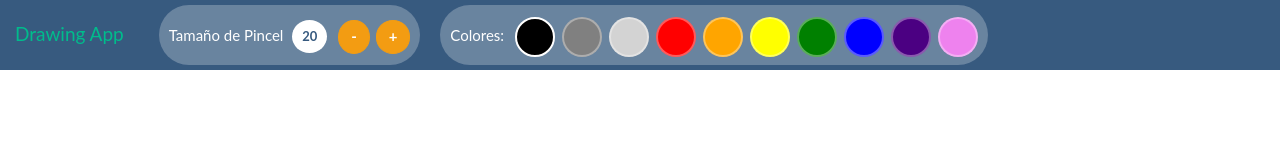
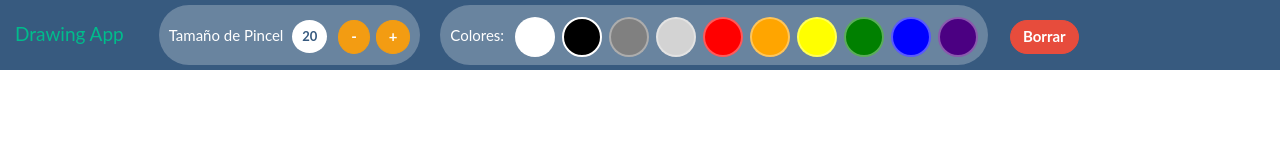
Before and after one commit to jjsanbra/canvas-exercices, a plain HTML site: page canvas-drawing.html in a window 1280 px wide. Drawn offline with nearby package versions, Linux system fonts and the light colour scheme.

Commit message:
Agregado de Borrador e inicialización de Stage

```diff
--- a/canvas-drawing.html
+++ b/canvas-drawing.html
@@ -53,6 +53,11 @@
 
               </div>
             </li>
+            <li>
+              <div>
+                <p id="clearStage" class="btn btn-danger">Borrar</p>
+              </div>
+            </li>
           </ul>
         </div><!-- /.navbar-collapse -->
       </div><!-- /.container-fluid -->
--- a/css/canvas.drawing.app.css
+++ b/css/canvas.drawing.app.css
@@ -62,3 +62,8 @@ canvas {
 	-ms-box-shadow: inset 0 3px 7px rgba(0, 0, 0, 0.4) !important;
 
 }
+
+.btn-danger {
+	border-radius: 20px;
+	margin-top: 10px;
+}
--- a/js/canvas.drawing.app.js
+++ b/js/canvas.drawing.app.js
@@ -75,7 +75,7 @@ setRadius(defaultRad);
 
 /* Scripts para cambiar dinámicamente el Color del pincel */
 
-var colors = ['black', 'grey', 'lightgrey', 'red', 'orange', 'yellow', 'green', 'blue', 'indigo', 'violet'];
+var colors = [ 'white', 'black', 'grey', 'lightgrey', 'red', 'orange', 'yellow', 'green', 'blue', 'indigo'];
 
 for (var i = 0, n = colors.length; i < n; i++){
 	var swatch = document.createElement('div');
@@ -107,4 +107,11 @@ function setSwatch(e){
 
 };
 
-setSwatch({target: document.getElementsByClassName('swatch')[0]});
+setSwatch({target: document.getElementsByClassName('swatch')[1]});
+
+
+
+
+$('#clearStage').on('click', function() {
+	context.clearRect(0, 0, canvas.width, canvas.height);
+});
```
